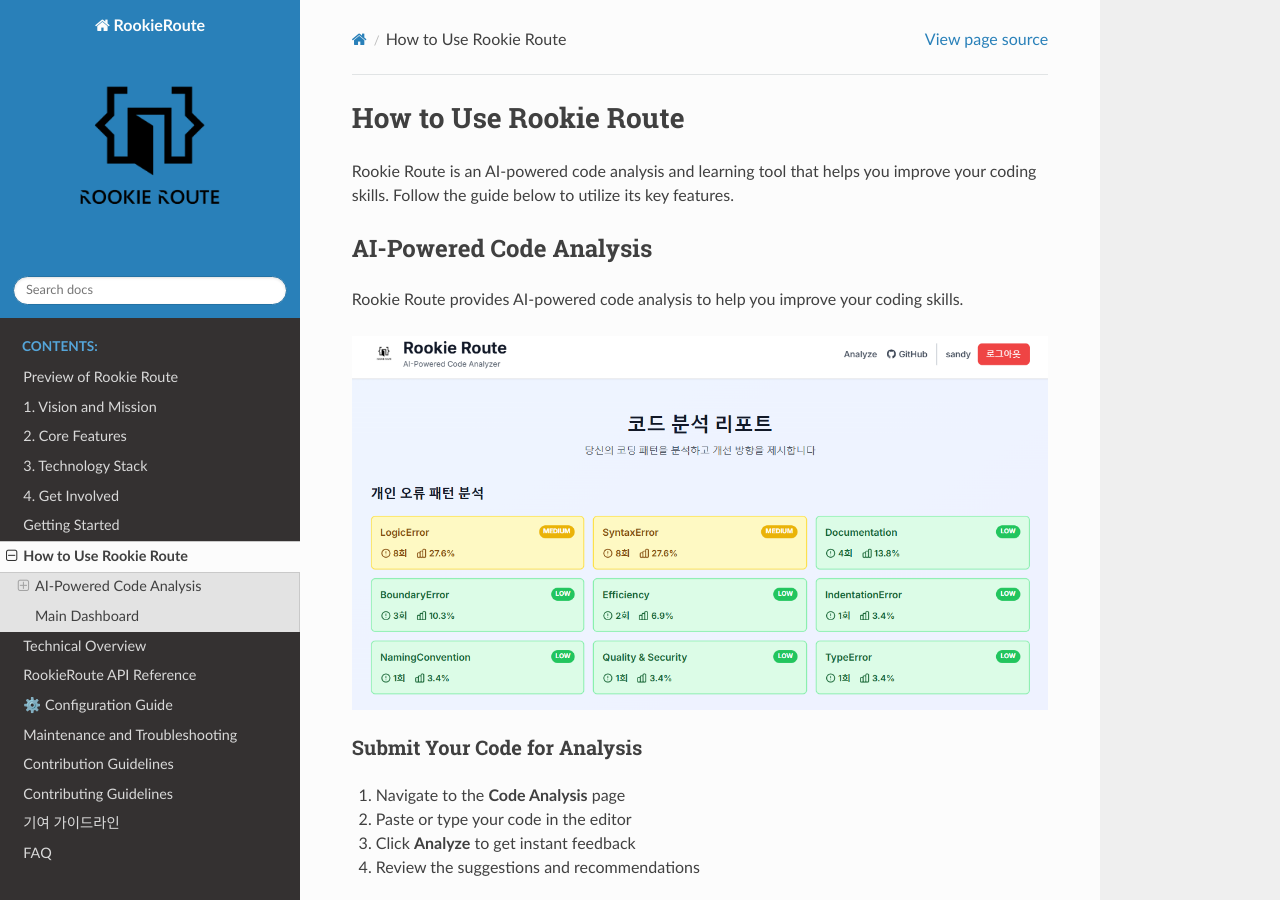
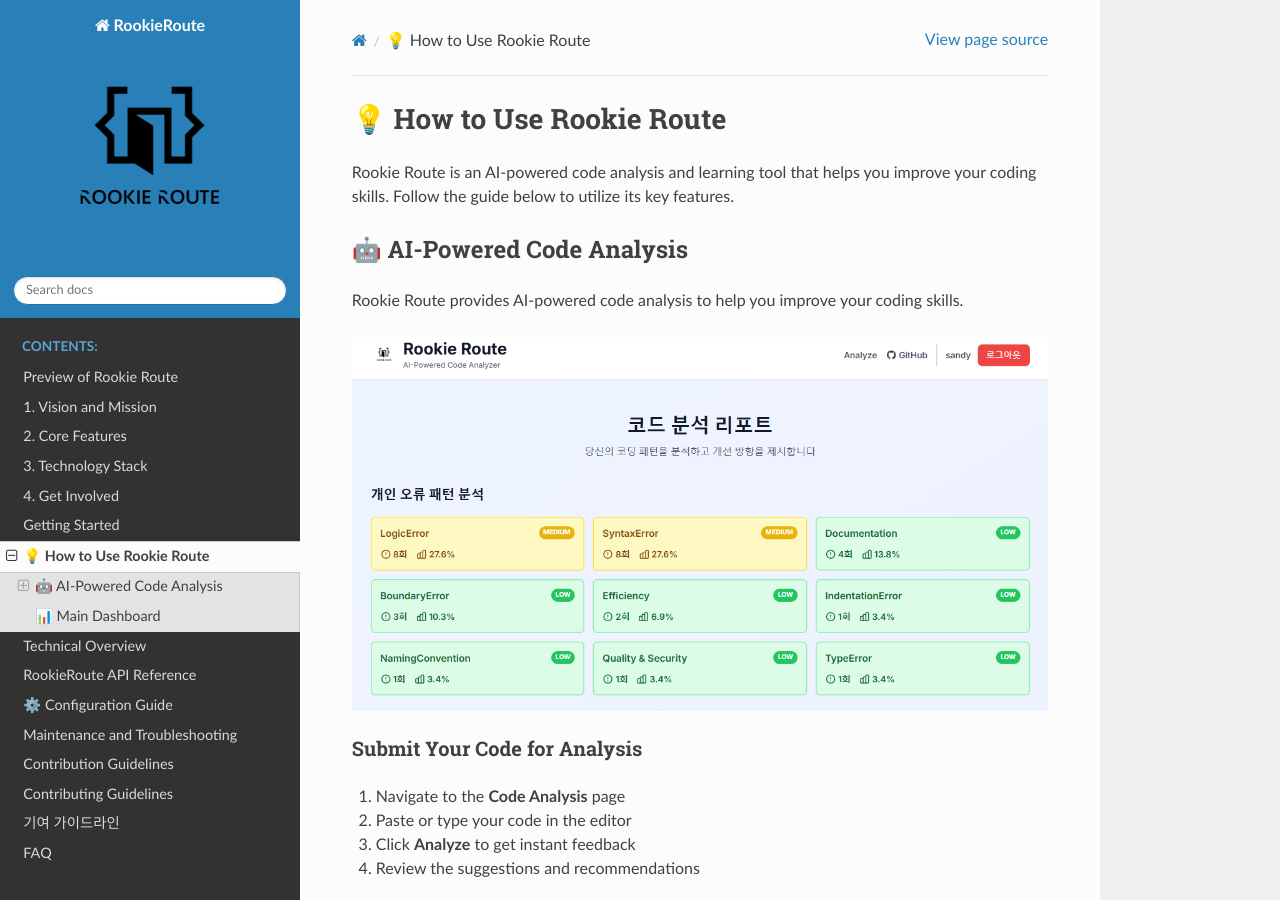
Before and after one commit to rookie-route/rookie-route-repository, a Sphinx documentation site: the page built from docs/source/usage.md, in a window 1280 px wide and 900 px high. Built offline with Sphinx 7.4.7 and the Read the Docs theme 3.1.0, drawn with Linux system fonts in a browser that asks for light colours; pages that are not in the unit, such as notebooks, are missing from menus; some of the changed text lies outside the part shown.

```diff
--- a/docs/source/usage.md
+++ b/docs/source/usage.md
@@ -1,8 +1,8 @@
-# How to Use Rookie Route
+# 💡 How to Use Rookie Route
 
 Rookie Route is an AI-powered code analysis and learning tool that helps you improve your coding skills. Follow the guide below to utilize its key features.
 
-## AI-Powered Code Analysis
+## 🤖 AI-Powered Code Analysis
 
 Rookie Route provides AI-powered code analysis to help you improve your coding skills.
 
@@ -35,7 +35,7 @@ Monitor your improvement over time with:
 - Achievement milestones
 - Submission history
 
-## Main Dashboard
+## 📊 Main Dashboard
 
 ![Main Dashboard](images/main.png)
 
```
